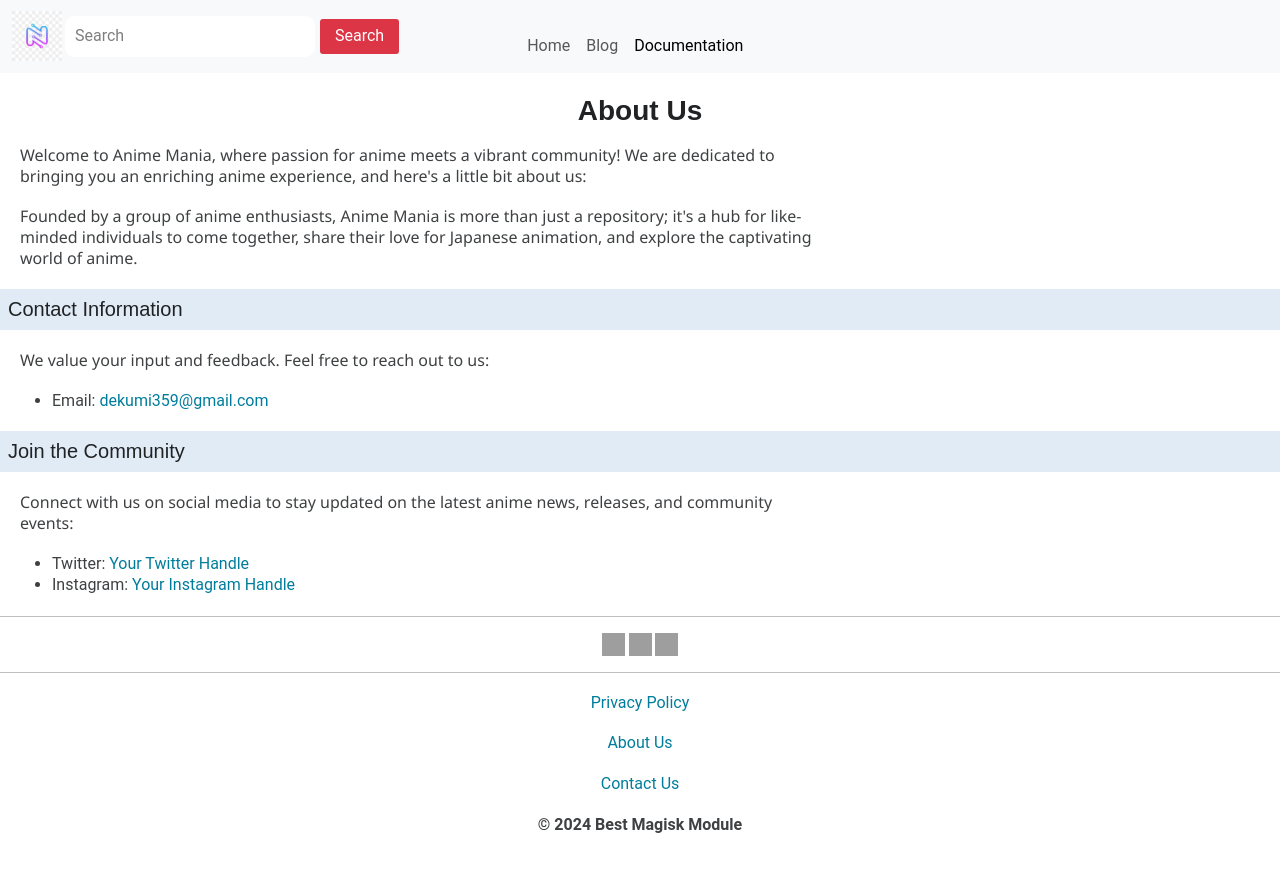
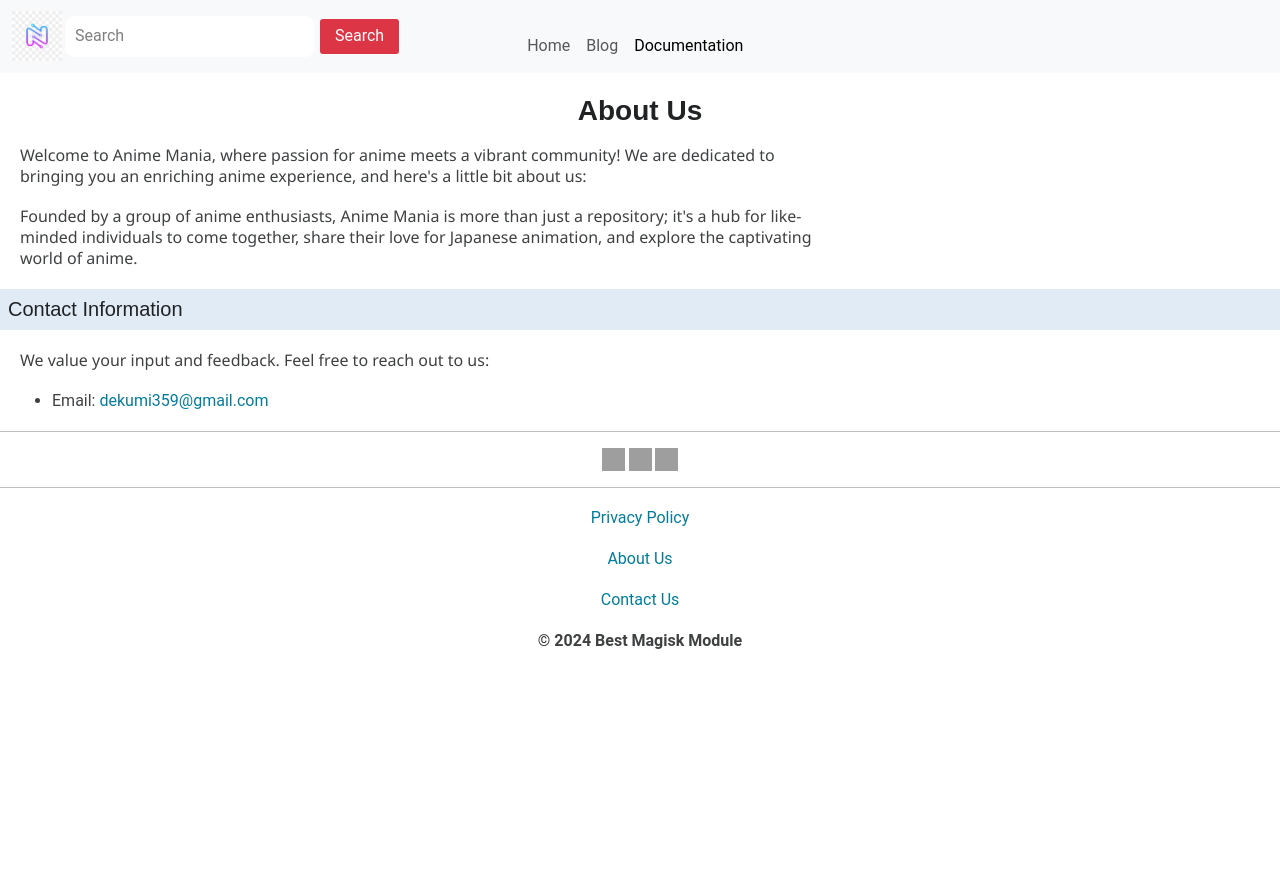
Before and after one commit to animeheavenwsp/Animeheaven.github.io, a Jekyll site: the page built from about-us.html, in a window 1280 px wide. Shown: the top 872 px of the page. Built offline with Jekyll 4.4.1, drawn with Linux system fonts in a browser that asks for light colours; some web fonts are replaced; grey boxes are pictures that could not be loaded.

Commit message:
Update about-us.html

```diff
--- a/about-us.html
+++ b/about-us.html
@@ -33,17 +33,6 @@ permalink: /about-us
     </ul>
   </section>
 
-  <section>
-    <h2>Join the Community</h2>
-    <p>Connect with us on social media to stay updated on the latest anime news, releases, and community events:</p>
-
-    <!-- Add your social media links here -->
-    <ul>
-      <li>Twitter: <a href="https://twitter.com/your_twitter_handle" target="_blank">Your Twitter Handle</a></li>
-      <li>Instagram: <a href="https://instagram.com/your_instagram_handle" target="_blank">Your Instagram Handle</a></li>
-    </ul>
-  </section>
-
 </body>
 
 </html>
```
